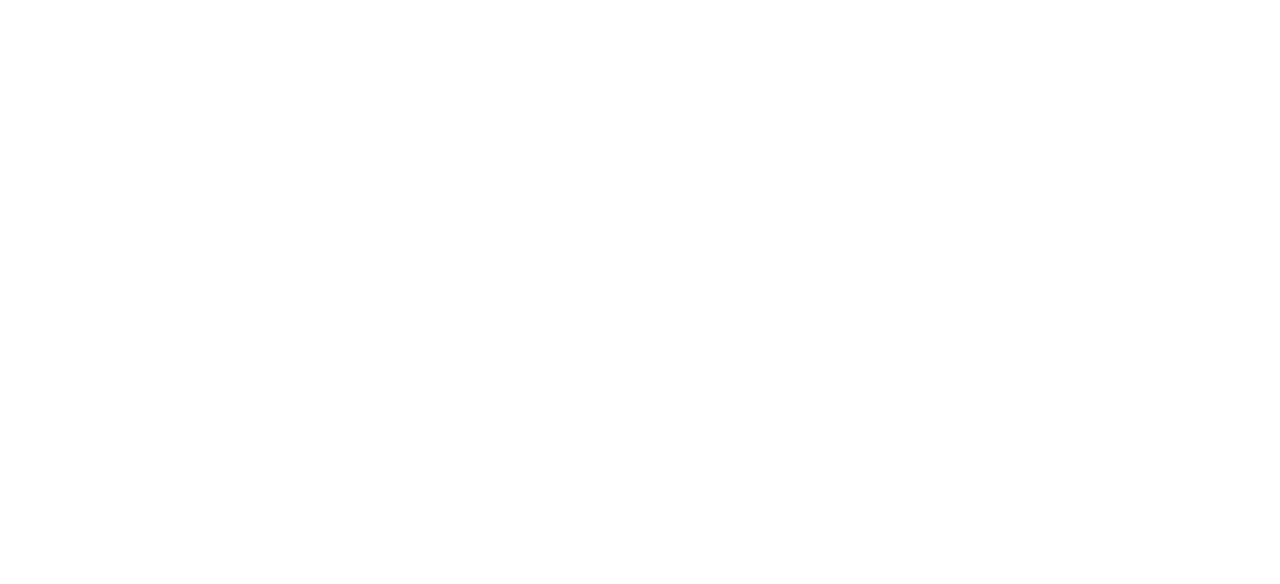
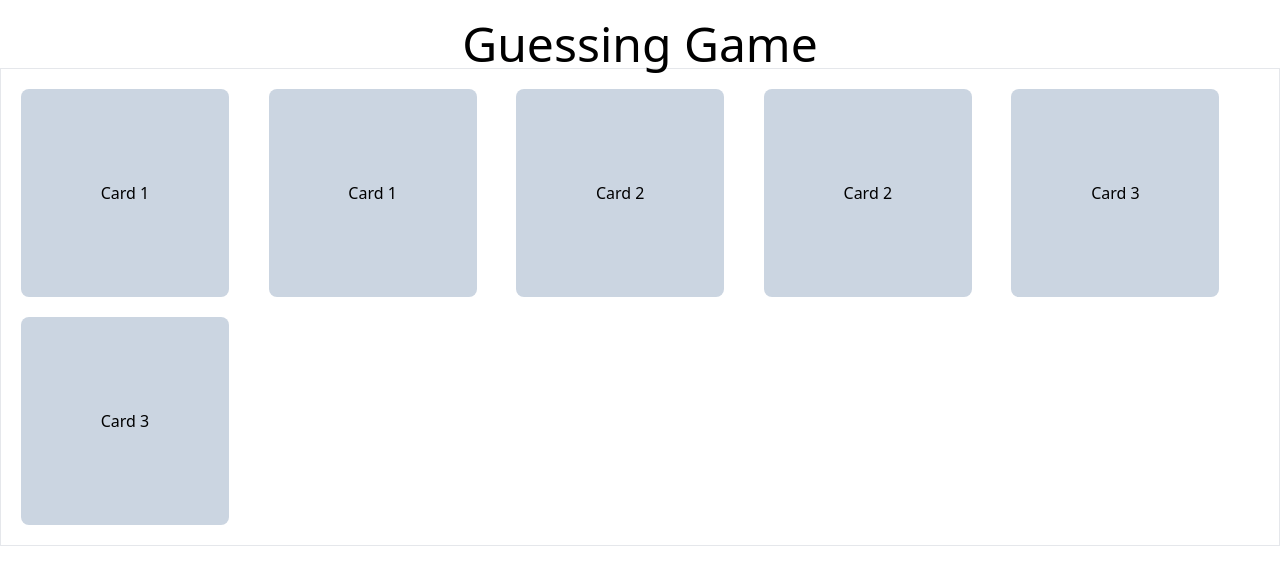
Before and after one commit to conormacd8/guessing-game, a website: page index.html in a window 1280 px wide. Drawn offline with Linux system fonts and the light colour scheme.

Commit message:
Added styling and html layout

```diff
--- a/index.html
+++ b/index.html
@@ -7,5 +7,48 @@
     <link rel="stylesheet" href="./tailwind/output.css" />
     <title>Guessing Game</title>
   </head>
-  <body></body>
+  <body>
+    <h1 class="text-5xl text-center mt-5">Guessing Game</h1>
+    <div class="container w-full border mx-auto">
+      <div class="grid grid-cols-cards p-5 gap-y-5">
+        <div
+          data-card-one
+          class="flex justify-center items-center w-52 h-52 bg-slate-300 rounded-lg cursor-pointer"
+        >
+          Card 1
+        </div>
+        <div
+          data-card-one
+          class="flex justify-center items-center w-52 h-52 bg-slate-300 rounded-lg cursor-pointer"
+        >
+          Card 1
+        </div>
+        <div
+          data-card-two
+          class="flex justify-center items-center w-52 h-52 bg-slate-300 rounded-lg cursor-pointer"
+        >
+          Card 2
+        </div>
+        <div
+          data-card-two
+          class="flex justify-center items-center w-52 h-52 bg-slate-300 rounded-lg cursor-pointer"
+        >
+          Card 2
+        </div>
+        <div
+          data-card-three
+          class="flex justify-center items-center w-52 h-52 bg-slate-300 rounded-lg cursor-pointer"
+        >
+          Card 3
+        </div>
+        <div
+          data-card-three
+          class="flex justify-center items-center w-52 h-52 bg-slate-300 rounded-lg cursor-pointer"
+        >
+          Card 3
+        </div>
+      </div>
+    </div>
+    <script src="index.js"></script>
+  </body>
 </html>
--- a/tailwind.config.js
+++ b/tailwind.config.js
@@ -2,7 +2,11 @@
 module.exports = {
   content: ['./*.{html,js}'],
   theme: {
-    extend: {},
+    extend: {
+      gridTemplateColumns: {
+        'cards': 'repeat(auto-fill, minmax(208px, 1fr))',
+      },
+    },
   },
   plugins: [],
 }
```
Also changed, not shown: tailwind/output.css.
